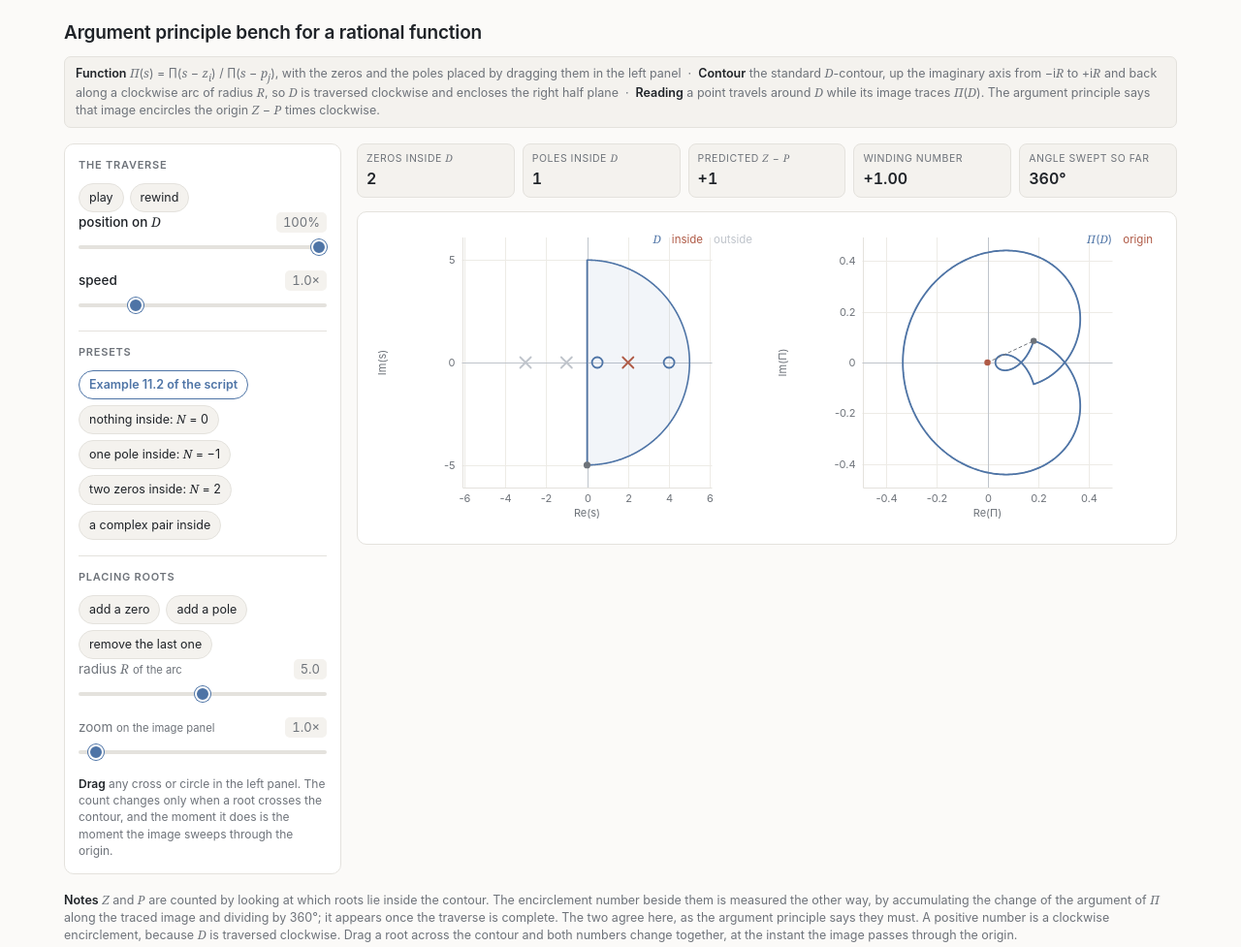
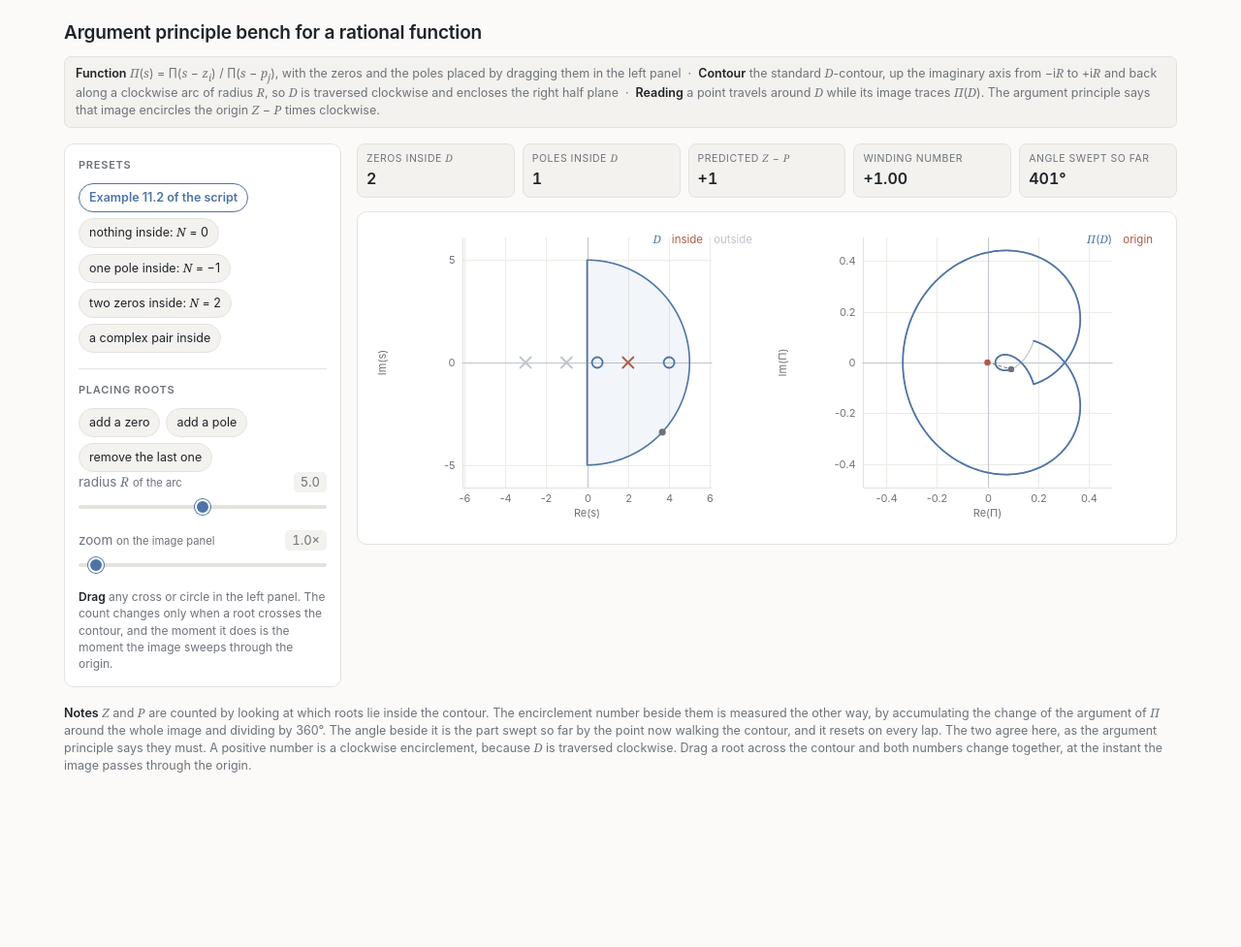
Before and after one commit to FlorianDorfler/control-demos, a plain HTML site: page argument-principle/index.html in a window 1280 px wide. Shown: the whole page at 97% size. After the commit the page ends 835 px from the top, so only its background shows below. Drawn offline with Linux system fonts and the light colour scheme.

Commit message:
Run the argument principle traverse continuously

```diff
--- a/argument-principle/index.html
+++ b/argument-principle/index.html
@@ -177,21 +177,6 @@
     </section>
 
     <section class="controls card">
-      <h2>The traverse</h2>
-      <div class="presets" id="run">
-        <button type="button" id="play">play</button>
-        <button type="button" id="rewind">rewind</button>
-      </div>
-      <div class="ctl">
-        <div class="row"><label for="pos">position on <i class="v">D</i></label><span class="val" id="vpos">100%</span></div>
-        <input type="range" id="pos" min="0" max="1000" step="1" value="1000">
-      </div>
-      <div class="ctl">
-        <div class="row"><label for="spd">speed</label><span class="val" id="vspd">1.0&times;</span></div>
-        <input type="range" id="spd" min="2" max="40" step="1" value="10">
-      </div>
-
-      <div class="divider"></div>
       <h2>Presets</h2>
       <div class="presets" id="presets">
         <button type="button" data-p="ex" aria-pressed="true">Example 11.2 of the script</button>
@@ -841,9 +826,7 @@ var PRESETS = {
 
 var roots = PRESETS.ex.map(function(r){ return {kind:r.kind, re:r.re, im:r.im}; });
 var Rc = 5.0;          /* radius of the arc                       */
-var frac = 1.0;        /* how much of the contour has been walked */
-var playing = false;
-var speed = 1.0;
+var frac = 0.0;        /* how much of the contour has been walked */
 var zoom = 1.0;        /* magnification of the image panel        */
 var drag = null;       /* index of the root under the pointer     */
 var tf1 = null;        /* the left panel's transform, for hit-testing */
@@ -988,18 +971,16 @@ function draw(){
   document.getElementById('s-P').textContent = C.P;
   document.getElementById('s-pred').textContent = (C.Z - C.P > 0 ? '+' : '') + (C.Z - C.P);
   var meas = full/(2*Math.PI);
-  document.getElementById('s-meas').textContent =
-    (frac > 0.999 ? ((meas > 0 ? '+' : '') + meas.toFixed(2)) : '—');
+  document.getElementById('s-meas').textContent = (meas > 0 ? '+' : '') + meas.toFixed(2);
   document.getElementById('s-ang').textContent = (ang*180/Math.PI).toFixed(0) + '°';
-  document.getElementById('vpos').textContent = Math.round(frac*100) + '%';
   document.getElementById('vR').textContent = Rc.toFixed(1);
 
   var agree = Math.abs(meas - (C.Z - C.P)) < 0.02;
   document.getElementById('note').innerHTML =
     '<b>Notes</b> <i class="v">Z</i> and <i class="v">P</i> are counted by looking at which roots lie ' +
     'inside the contour. The encirclement number beside them is measured the other way, by ' +
-    'accumulating the change of the argument of <i class="v">Π</i> along the traced image and ' +
-    'dividing by 360&deg;; it appears once the traverse is complete. ' +
+    'accumulating the change of the argument of <i class="v">Π</i> around the whole image and ' +
+    'dividing by 360&deg;. The angle beside it is the part swept so far by the point now walking the contour, and it resets on every lap. ' +
     (agree
       ? 'The two agree here, as the argument principle says they must.'
       : 'They disagree, which here means a root is sitting on the contour: move it off.') +
@@ -1050,26 +1031,12 @@ function bind(id, fn){
   var el = document.getElementById(id);
   el.addEventListener('input', function(){ fn(el); render(); });
 }
-bind('pos', function(el){ frac = +el.value/1000; });
 bind('R',   function(el){ Rc = +el.value; });
 bind('zoom', function(el){
   zoom = +el.value/10;
   document.getElementById('vzoom').textContent = zoom.toFixed(1) + '\u00d7';
 });
-bind('spd', function(el){
-  speed = +el.value/10;
-  document.getElementById('vspd').textContent = speed.toFixed(1) + '×';
-});
 
-document.getElementById('play').addEventListener('click', function(){
-  playing = !playing;
-  this.textContent = playing ? 'pause' : 'play';
-  if (playing && frac > 0.999) frac = 0;
-  if (playing) tick();
-});
-document.getElementById('rewind').addEventListener('click', function(){
-  frac = 0; document.getElementById('pos').value = 0; render();
-});
 document.getElementById('addz').addEventListener('click', function(){
   roots.push({kind: 'z', re: 1.2, im: 2.2}); render();
 });
@@ -1081,20 +1048,26 @@ document.getElementById('del').addEventListener('click', function(){
   render();
 });
 
+/* The traverse runs on its own, for ever.  There is no play button and no
+   speed knob: the only thing this page is for is the image being drawn while
+   the point walks the contour, and a control that can stop it just gets in
+   the way during a lecture.  One lap takes five and a half seconds, slow
+   enough to follow and short enough that the next lap starts before anybody
+   looks away. */
+var LAP = 5.5;
 var last = 0;
 function tick(ts){
-  if (!playing) return;
-  if (!last) last = ts || 0;
-  var dt = ((ts || 0) - last)/1000; last = ts || 0;
+  ts = ts || 0;
+  if (!last) last = ts;
+  var dt = (ts - last)/1000; last = ts;
+  /* A tab that has been in the background hands back one enormous dt.
+     Ignore it rather than skipping most of a lap. */
   if (dt > 0 && dt < 0.5){
-    frac += dt*speed*0.18;
-    if (frac >= 1){ frac = 1; playing = false;
-      document.getElementById('play').textContent = 'play'; }
-    document.getElementById('pos').value = Math.round(frac*1000);
+    frac += dt/LAP;
+    while (frac >= 1) frac -= 1;
     draw();
   }
-  if (playing) requestAnimationFrame(tick);
-  else last = 0;
+  requestAnimationFrame(tick);
 }
 
 document.querySelectorAll('#presets button').forEach(function(b){
@@ -1104,8 +1077,6 @@ document.querySelectorAll('#presets button').forEach(function(b){
     b.setAttribute('aria-pressed', 'true');
     roots = PRESETS[b.dataset.p].map(function(r){
       return {kind: r.kind, re: r.re, im: r.im}; });
-    frac = 1; document.getElementById('pos').value = 1000;
-    playing = false; document.getElementById('play').textContent = 'play';
     render();
   });
 });
@@ -1113,6 +1084,7 @@ document.querySelectorAll('#presets button').forEach(function(b){
 watchTheme(render);
 window.addEventListener('resize', render);
 draw();
+requestAnimationFrame(tick);
 </script>
 </body>
 </html>
```
